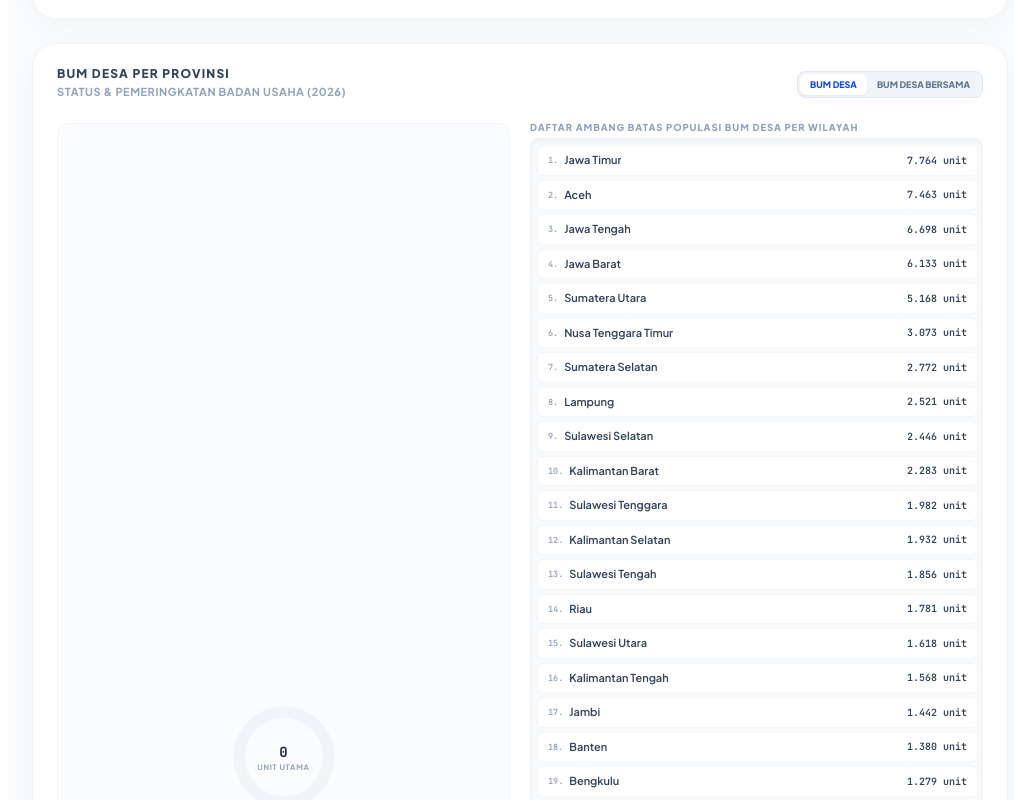
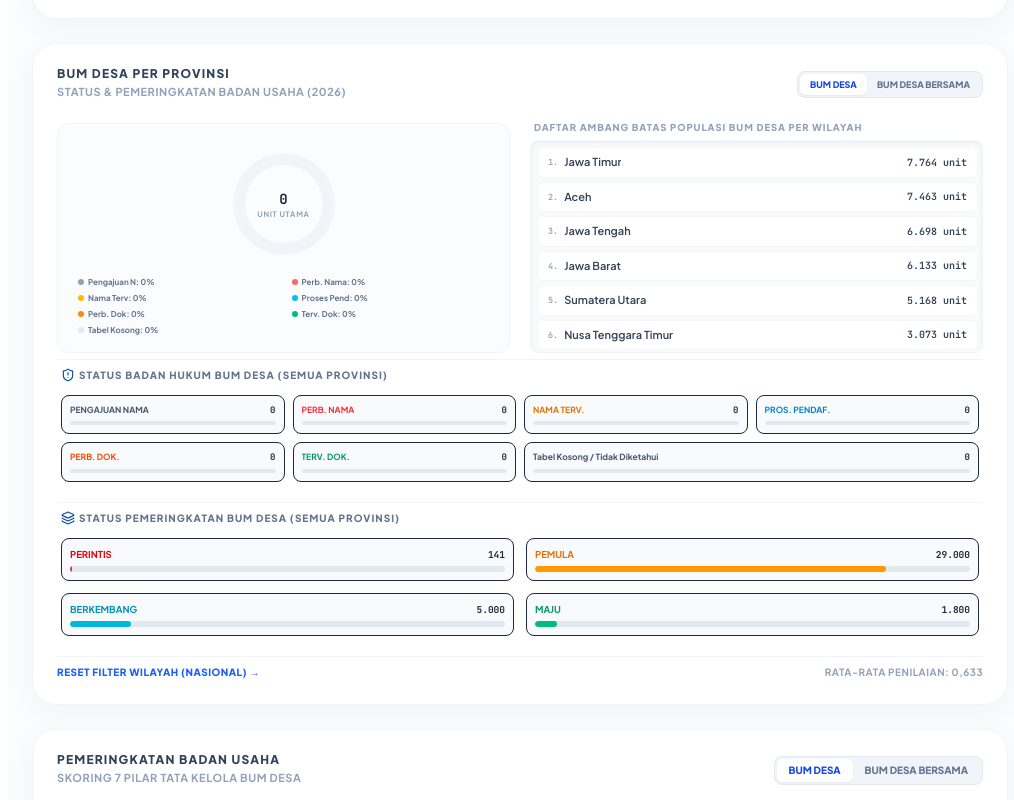
Before and after one commit to FaridTaufiqi/Dashboard-Direktorat-Promosi-dan-Pemasaran, a React (Vite) app: page / in a window 1280 px wide. Shown: the part 1920-2720 px from the top of the page, without its empty margins (248-1262 px from the left). Built offline with nearby package versions, Linux system fonts and the light colour scheme; no server answers.

Commit message:
refactor: fix scrolling behavior in BUMDesa chart
Adjust the container layout using absolute positioning to ensure the province list scrolls correctly within the allocated vertical space.

```diff
--- a/src/components/BUMDesaChart.tsx
+++ b/src/components/BUMDesaChart.tsx
@@ -351,13 +351,13 @@ export default function BUMDesaChart({
         </div>
 
         {/* Right Col: Scrollable Province List & breakdown stats bars */}
-        <div className="flex-1 flex flex-col min-h-0 h-full">
-          <div className="flex-1 flex flex-col min-h-0 min-h-[145px]">
-            <span className="text-[9.5px] font-black text-slate-400 uppercase tracking-widest block mb-1.5 leading-none shrink-0">
-              DAFTAR AMBANG BATAS POPULASI BUM DESA PER WILAYAH
-            </span>
-            {/* Scrollable Container containing all provinces */}
-            <div className="flex-1 overflow-y-auto space-y-1 pr-1 scrollbar-thin shadow-inner bg-slate-50 rounded-lg p-1.5 border border-slate-100">
+        <div className="flex flex-col h-full min-h-0 relative">
+          <span className="text-[9.5px] font-black text-slate-400 uppercase tracking-widest block mb-2 leading-none shrink-0 pl-1">
+            DAFTAR AMBANG BATAS POPULASI BUM DESA PER WILAYAH
+          </span>
+          {/* Scrollable Container containing all provinces */}
+          <div className="flex-1 min-h-0 relative">
+            <div className="absolute inset-0 overflow-y-auto space-y-1 pr-1 scrollbar-thin shadow-inner bg-slate-50 rounded-lg p-1.5 border border-slate-100">
               {sortedProvinces.map((prov, idx) => {
                 const isSelected = data.id === prov.id;
                 return (
```
